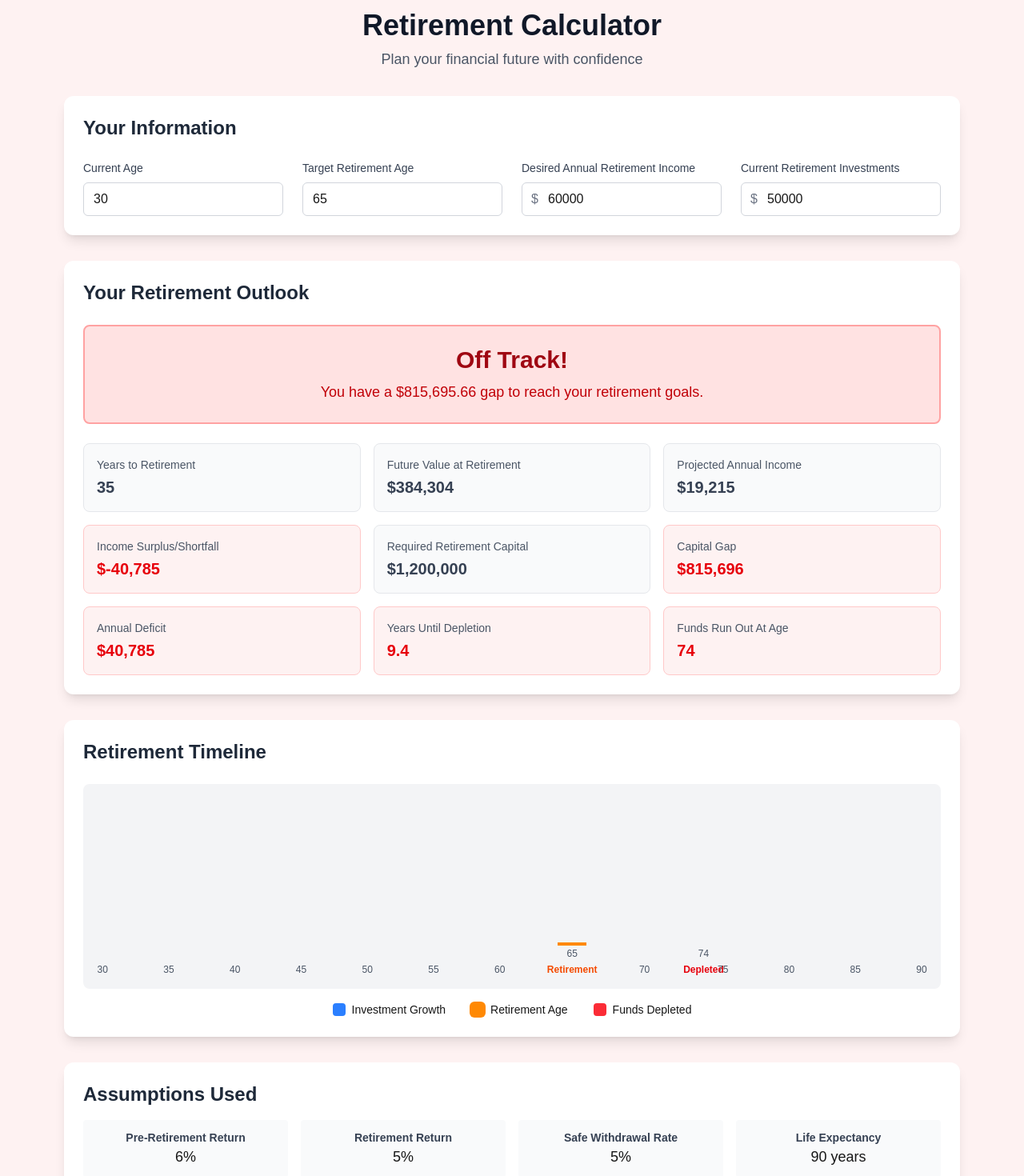
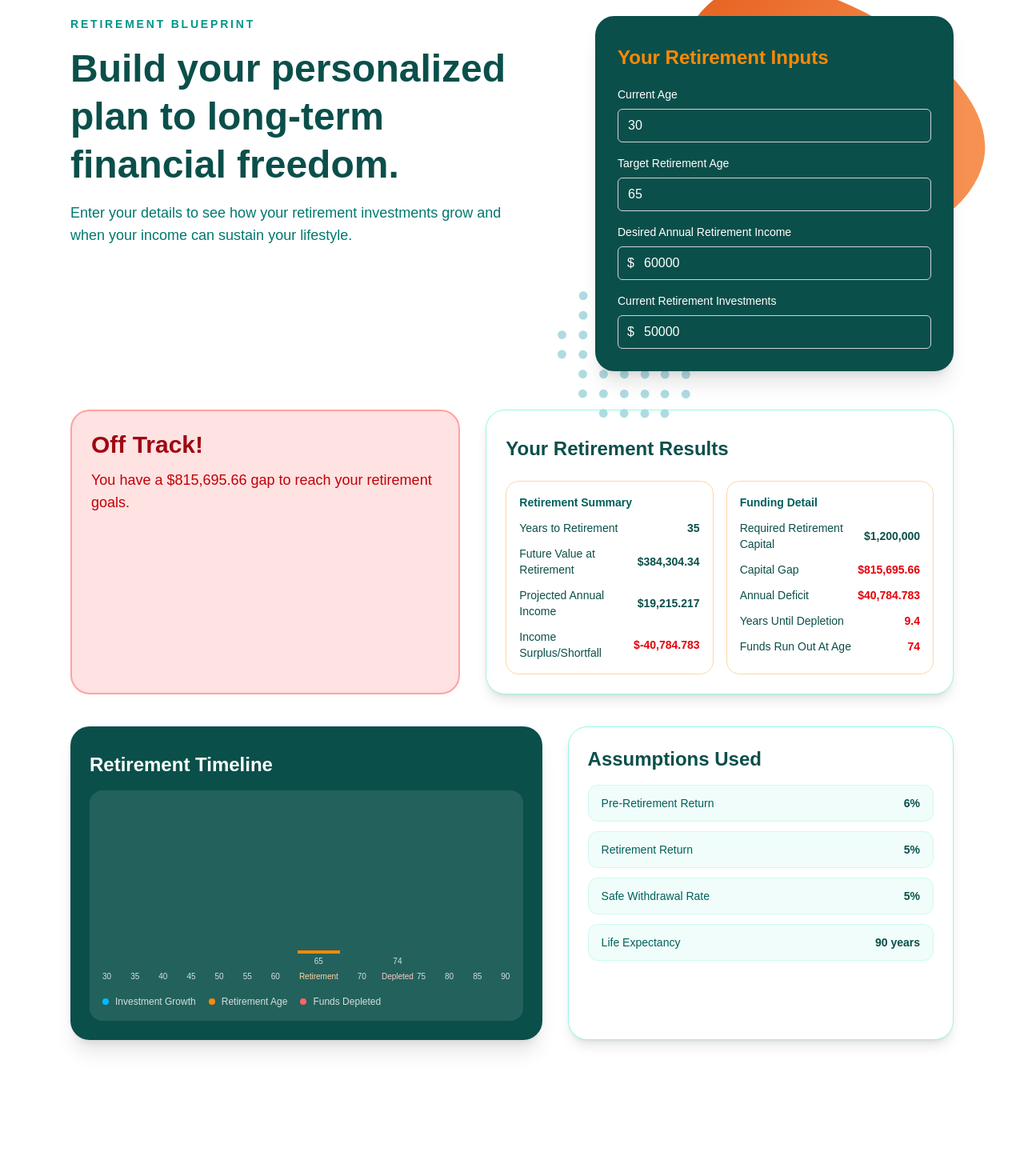
Before and after one commit to UsmanGhafoor42/adam_new_calculator, a Next.js app: page / in a window 1280 px wide. Shown: the part 20-1490 px from the top of the page at 80% size. After the commit the page ends 1360 px from the top, so only its background shows below. Built offline with nearby package versions, Linux system fonts and the light colour scheme.

Commit message:
Make better and professional ui for the calculator and make some conditions.

```diff
--- a/src/app/page.tsx
+++ b/src/app/page.tsx
@@ -39,10 +39,10 @@ const InputField: React.FC<{
   prefix?: string;
 }> = ({ label, value, onChange, min = 0, max, step = 1, prefix = "$" }) => (
   <div className="space-y-2">
-    <label className="block text-sm font-medium text-gray-700">{label}</label>
+    <label className="block text-sm font-medium text-white">{label}</label>
     <div className="relative">
       {prefix && (
-        <span className="absolute left-3 top-1/2 transform -translate-y-1/2 text-gray-500">
+        <span className="absolute left-3 top-1/2 transform -translate-y-1/2 text-white">
           {prefix}
         </span>
       )}
@@ -89,7 +89,7 @@ const ResultCard: React.FC<{
 
   return (
     <div className={`p-4 rounded-lg border ${colorClasses[color]}`}>
-      <div className="text-sm font-medium text-gray-600 mb-1">{label}</div>
+      <div className="text-sm font-medium text-white mb-1">{label}</div>
       <div className="text-xl font-bold">{formatValue()}</div>
     </div>
   );
@@ -245,27 +245,116 @@ export default function RetirementCalculator() {
 
   const maxBalance = Math.max(...timelineData.balances, 1);
 
+  const leftResults = [
+    {
+      label: "Years to Retirement",
+      value: results.yearsToRetirement,
+      type: "number" as const,
+    },
+    {
+      label: "Future Value at Retirement",
+      value: results.futureValueAtRetirement,
+      type: "currency" as const,
+    },
+    {
+      label: "Projected Annual Income",
+      value: results.projectedRetirementIncome,
+      type: "currency" as const,
+    },
+    {
+      label: "Income Surplus/Shortfall",
+      value: results.incomeSurplusOrShortfall,
+      type: "currency" as const,
+      color: results.incomeSurplusOrShortfall >= 0 ? "green" : "red",
+    },
+  ];
+
+  const rightResults = [
+    {
+      label: "Required Retirement Capital",
+      value: results.requiredRetirementCapital,
+      type: "currency" as const,
+    },
+    {
+      label: "Capital Gap",
+      value: results.capitalGap,
+      type: "currency" as const,
+      color: results.capitalGap > 0 ? "red" : "green",
+    },
+    ...(results.annualDeficit > 0
+      ? [
+          {
+            label: "Annual Deficit",
+            value: results.annualDeficit,
+            type: "currency" as const,
+            color: "red" as const,
+          },
+        ]
+      : []),
+    ...(results.yearsUntilDepletion !== Infinity
+      ? [
+          {
+            label: "Years Until Depletion",
+            value: Number(results.yearsUntilDepletion.toFixed(1)),
+            type: "number" as const,
+            color: "red" as const,
+          },
+        ]
+      : []),
+    ...(results.runOutAge < ASSUMPTIONS.LIFE_EXPECTANCY
+      ? [
+          {
+            label: "Funds Run Out At Age",
+            value: Number(results.runOutAge.toFixed(0)),
+            type: "number" as const,
+            color: "red" as const,
+          },
+        ]
+      : []),
+  ];
+
   return (
     <div
-      className={`min-h-screen transition-colors duration-300 ${
-        results.isOnTrack ? "bg-green-50" : "bg-red-50"
-      }`}
+      // className={`min-h-screen transition-colors duration-300 bg-white ${
+      //   results.isOnTrack ? "bg-green-50" : "bg-red-50"
+      // }`}
+      className="min-h-screen transition-colors duration-300 bg-white"
     >
-      <div className="container mx-auto px-4 py-8 max-w-6xl">
-        <div className="text-center mb-8">
-          <h1 className="text-4xl font-bold text-gray-900 mb-2">
-            Retirement Calculator
+      <div className="relative overflow-hidden">
+        <div className="container relative mx-auto px-6 py-10 max-w-6xl">
+          <div className="grid gap-10 lg:grid-cols-[1.1fr_0.9fr] lg:items-start">
+            <div>
+              <p className="text-sm font-semibold uppercase tracking-[0.2em] text-teal-600">
+                Retirement Blueprint
+              </p>
+              <h1 className="mt-4 text-4xl font-bold leading-tight text-teal-900 md:text-5xl">
+                Build your personalized plan to long-term financial freedom.
               </h1>
-          <p className="text-lg text-gray-600">
-            Plan your financial future with confidence
+              <p className="mt-4 text-lg text-teal-700 max-w-xl">
+                Enter your details to see how your retirement investments grow
+                and when your income can sustain your lifestyle.
               </p>
             </div>
+            <div className="relative flex justify-center lg:justify-end">
+              <img
+                src="/blob.svg"
+                alt=""
+                className="pointer-events-none absolute -right-10 -top-10 w-56 max-w-[70vw] sm:w-64 md:w-72 lg:w-96"
+              />
+              <img
+                src="/dots.svg"
+                alt=""
+                className="pointer-events-none absolute -left-4 top-[20rem] w-28 max-w-[45vw] opacity-80 sm:w-32 md:w-36 lg:w-48"
+              />
 
-        <div className="bg-white rounded-xl shadow-lg p-6 mb-8">
-          <h2 className="text-2xl font-semibold mb-6 text-gray-800">
-            Your Information
+              <div className="relative z-10 w-full max-w-md rounded-3xl bg-teal-900 p-6 text-white shadow-xl sm:p-7">
+                {/* <div className="text-sm font-semibold text-orange-400">
+                Step 1
+              </div> */}
+                <h2 className="mt-2 text-2xl font-semibold text-orange-400">
+                  Your Retirement Inputs
                 </h2>
-          <div className="grid grid-cols-1 md:grid-cols-2 lg:grid-cols-4 gap-6">
+                <div className="mt-5 grid gap-4">
                   <InputField
                     label="Current Age"
                     value={inputs.currentAge}
@@ -277,7 +366,9 @@ export default function RetirementCalculator() {
                   <InputField
                     label="Target Retirement Age"
                     value={inputs.targetRetirementAge}
-              onChange={(value) => updateInput("targetRetirementAge", value)}
+                    onChange={(value) =>
+                      updateInput("targetRetirementAge", value)
+                    }
                     min={inputs.currentAge + 1}
                     max={100}
                     prefix=""
@@ -285,119 +376,119 @@ export default function RetirementCalculator() {
                   <InputField
                     label="Desired Annual Retirement Income"
                     value={inputs.desiredAnnualIncome}
-              onChange={(value) => updateInput("desiredAnnualIncome", value)}
+                    onChange={(value) =>
+                      updateInput("desiredAnnualIncome", value)
+                    }
                     min={0}
                     step={1000}
                   />
                   <InputField
                     label="Current Retirement Investments"
                     value={inputs.currentInvestments}
-              onChange={(value) => updateInput("currentInvestments", value)}
+                    onChange={(value) =>
+                      updateInput("currentInvestments", value)
+                    }
                     min={0}
                     step={1000}
                   />
                 </div>
               </div>
+            </div>
+          </div>
 
-        <div className="bg-white rounded-xl shadow-lg p-6 mb-8">
-          <h2 className="text-2xl font-semibold mb-6 text-gray-800">
-            Your Retirement Outlook
-          </h2>
+          <div className="mt-12 grid gap-8 lg:grid-cols-[1fr_1.2fr]">
             <div
-            className={`text-center p-6 rounded-lg mb-6 ${
+              className={`rounded-3xl border-2 p-6 ${
                 results.isOnTrack
-                ? "bg-green-100 border-2 border-green-300"
-                : "bg-red-100 border-2 border-red-300"
+                  ? "border-green-300 bg-green-100"
+                  : "border-red-300 bg-red-100"
               }`}
             >
               <div
-              className={`text-3xl font-bold mb-2 ${
+                className={`text-3xl font-bold ${
                   results.isOnTrack ? "text-green-800" : "text-red-800"
                 }`}
               >
                 {results.isOnTrack ? "On Track!" : "Off Track!"}
               </div>
-            <div
-              className={`text-lg ${
+              <p
+                className={`mt-3 text-lg ${
                   results.isOnTrack ? "text-green-700" : "text-red-700"
                 }`}
               >
                 {results.isOnTrack
                   ? `You're on track to retire at ${inputs.targetRetirementAge} with your desired income.`
-                : `You have a ${results.capitalGap > 0 ? "$" + results.capitalGap.toLocaleString() + " " : ""}gap to reach your retirement goals.`}
+                  : `You have a ${
+                      results.capitalGap > 0
+                        ? "$" + results.capitalGap.toLocaleString() + " "
+                        : ""
+                    }gap to reach your retirement goals.`}
+              </p>
+            </div>
+
+            <div className="rounded-3xl border border-teal-200 bg-white p-6 shadow-lg">
+              {/* <div className="text-sm font-semibold uppercase tracking-wide text-orange-500">
+                Step 2
+              </div> */}
+              <h2 className="mt-2 text-2xl font-semibold text-teal-900">
+                Your Retirement Results
+              </h2>
+              <div className="mt-6 grid gap-4 md:grid-cols-2">
+                {[leftResults, rightResults].map((table, tableIndex) => (
+                  <div
+                    key={tableIndex}
+                    className="rounded-2xl border border-orange-200 p-4"
+                  >
+                    <div className="mb-3 text-sm font-semibold text-teal-800">
+                      {tableIndex === 0
+                        ? "Retirement Summary"
+                        : "Funding Detail"}
+                    </div>
+                    <div className="space-y-3">
+                      {table.map((row) => (
+                        <div
+                          key={row.label}
+                          className="flex items-center justify-between text-sm"
+                        >
+                          <span className="text-teal-900">{row.label}</span>
+                          <span
+                            className={`font-semibold ${
+                              row.color === "green"
+                                ? "text-green-600"
+                                : row.color === "red"
+                                  ? "text-red-600"
+                                  : "text-teal-900"
+                            }`}
+                          >
+                            {row.type === "currency"
+                              ? `$${Number(row.value).toLocaleString()}`
+                              : Number(row.value).toLocaleString()}
+                          </span>
+                        </div>
+                      ))}
+                    </div>
+                  </div>
+                ))}
+              </div>
             </div>
           </div>
 
-          <div className="grid grid-cols-1 md:grid-cols-2 lg:grid-cols-3 gap-4">
-            <ResultCard
-              label="Years to Retirement"
-              value={results.yearsToRetirement}
-              type="number"
-            />
-            <ResultCard
-              label="Future Value at Retirement"
-              value={results.futureValueAtRetirement}
-              type="currency"
-            />
-            <ResultCard
-              label="Projected Annual Income"
-              value={results.projectedRetirementIncome}
-              type="currency"
-            />
-            <ResultCard
-              label="Income Surplus/Shortfall"
-              value={results.incomeSurplusOrShortfall}
-              type="currency"
-              color={results.incomeSurplusOrShortfall >= 0 ? "green" : "red"}
-            />
-            <ResultCard
-              label="Required Retirement Capital"
-              value={results.requiredRetirementCapital}
-              type="currency"
-            />
-            <ResultCard
-              label="Capital Gap"
-              value={results.capitalGap}
-              type="currency"
-              color={results.capitalGap > 0 ? "red" : "green"}
-            />
-            {results.annualDeficit > 0 && (
-              <ResultCard
-                label="Annual Deficit"
-                value={results.annualDeficit}
-                type="currency"
-                color="red"
-              />
-            )}
-            {results.yearsUntilDepletion !== Infinity && (
-              <ResultCard
-                label="Years Until Depletion"
-                value={results.yearsUntilDepletion.toFixed(1)}
-                type="number"
-                color="red"
-              />
-            )}
-            {results.runOutAge < ASSUMPTIONS.LIFE_EXPECTANCY && (
-              <ResultCard
-                label="Funds Run Out At Age"
-                value={results.runOutAge.toFixed(0)}
-                type="number"
-                color="red"
-              />
-            )}
-          </div>
-        </div>
-
-        <div className="bg-white rounded-xl shadow-lg p-6 mb-8">
-          <h2 className="text-2xl font-semibold mb-6 text-gray-800">
+          <div className="mt-10 grid gap-8 lg:grid-cols-[1.1fr_0.9fr]">
+            <div className="rounded-3xl bg-teal-900 p-6 text-white shadow-xl">
+              {/* <div className="text-sm font-semibold text-orange-400">
+                Step 3
+              </div> */}
+              <h2 className="mt-2 text-2xl font-semibold">
                 Retirement Timeline
               </h2>
-          <div className="relative h-64 bg-gray-100 rounded-lg p-4">
-            <div className="absolute inset-0 flex items-end justify-between px-4 pb-4">
+              <div className="mt-4 rounded-2xl bg-white/10 p-4">
+                <div className="relative h-56">
+                  <div className="absolute inset-0 flex items-end justify-between gap-1">
                     {timelineData.ages.map((age, index) => {
                       const balance = timelineData.balances[index];
                       const height = (balance / maxBalance) * 100;
-                const isRetirementAge = age === inputs.targetRetirementAge;
+                      const isRetirementAge =
+                        age === inputs.targetRetirementAge;
                       const isRunOutAge =
                         age === Math.floor(results.runOutAge) &&
                         results.runOutAge < ASSUMPTIONS.LIFE_EXPECTANCY;
@@ -405,30 +496,30 @@ export default function RetirementCalculator() {
                       return (
                         <div
                           key={age}
-                    className="flex flex-col items-center flex-1 max-w-8"
+                          className="flex flex-1 flex-col items-center"
                         >
                           <div
-                      className={`w-full transition-all duration-300 rounded-t ${
+                            className={`w-full rounded-t transition-all duration-300 ${
                               balance > 0
                                 ? results.isOnTrack
-                            ? "bg-green-500"
-                            : "bg-blue-500"
-                          : "bg-red-500"
+                                  ? "bg-green-400"
+                                  : "bg-sky-400"
+                                : "bg-red-400"
                             } ${isRetirementAge ? "ring-2 ring-orange-400" : ""}`}
                             style={{ height: `${height}%` }}
                           />
-                    <div className="text-xs mt-1 text-gray-600">
+                          <div className="text-[10px] mt-1 text-white/80">
                             {age % 5 === 0 || isRetirementAge || isRunOutAge
                               ? age
                               : ""}
                           </div>
                           {isRetirementAge && (
-                      <div className="text-xs text-orange-600 font-semibold mt-1">
+                            <div className="text-[10px] text-orange-200 mt-1">
                               Retirement
                             </div>
                           )}
                           {isRunOutAge && (
-                      <div className="text-xs text-red-600 font-semibold mt-1">
+                            <div className="text-[10px] text-red-200 mt-1">
                               Depleted
                             </div>
                           )}
@@ -437,56 +528,55 @@ export default function RetirementCalculator() {
                     })}
                   </div>
                 </div>
-          <div className="mt-4 flex justify-center space-x-8 text-sm">
-            <div className="flex items-center">
-              <div className="w-4 h-4 bg-blue-500 rounded mr-2"></div>
-              <span>Investment Growth</span>
+                <div className="mt-4 flex flex-wrap gap-4 text-xs text-white/80">
+                  <div className="flex items-center gap-2">
+                    <div className="h-2 w-2 rounded-full bg-sky-400" />
+                    Investment Growth
                   </div>
-            <div className="flex items-center">
-              <div className="w-4 h-4 bg-orange-400 rounded mr-2 ring-2 ring-orange-400"></div>
-              <span>Retirement Age</span>
+                  <div className="flex items-center gap-2">
+                    <div className="h-2 w-2 rounded-full bg-orange-400" />
+                    Retirement Age
                   </div>
                   {results.runOutAge < ASSUMPTIONS.LIFE_EXPECTANCY && (
-              <div className="flex items-center">
-                <div className="w-4 h-4 bg-red-500 rounded mr-2"></div>
-                <span>Funds Depleted</span>
+                    <div className="flex items-center gap-2">
+                      <div className="h-2 w-2 rounded-full bg-red-400" />
+                      Funds Depleted
                     </div>
                   )}
                 </div>
               </div>
+            </div>
 
-        <div className="bg-white rounded-xl shadow-lg p-6">
-          <h2 className="text-2xl font-semibold mb-4 text-gray-800">
+            <div className="rounded-3xl border border-teal-200 bg-white p-6 shadow-lg">
+              <h2 className="text-2xl font-semibold text-teal-900">
                 Assumptions Used
               </h2>
-          <div className="grid grid-cols-1 md:grid-cols-2 lg:grid-cols-4 gap-4 text-sm">
-            <div className="text-center p-3 bg-gray-50 rounded">
-              <div className="font-semibold text-gray-700">
-                Pre-Retirement Return
+              <div className="mt-4 grid gap-3 text-sm">
+                <div className="flex items-center justify-between rounded-xl border border-teal-100 bg-teal-50 px-4 py-3">
+                  <span className="text-teal-800">Pre-Retirement Return</span>
+                  <span className="font-semibold text-teal-900">
+                    {(ASSUMPTIONS.PRE_RETIREMENT_RETURN * 100).toFixed(0)}%
+                  </span>
                 </div>
-              <div className="text-lg">
-                {(ASSUMPTIONS.PRE_RETIREMENT_RETURN * 100).toFixed(0)}%
+                <div className="flex items-center justify-between rounded-xl border border-teal-100 bg-teal-50 px-4 py-3">
+                  <span className="text-teal-800">Retirement Return</span>
+                  <span className="font-semibold text-teal-900">
+                    {(ASSUMPTIONS.RETIREMENT_RETURN * 100).toFixed(0)}%
+                  </span>
+                </div>
+                <div className="flex items-center justify-between rounded-xl border border-teal-100 bg-teal-50 px-4 py-3">
+                  <span className="text-teal-800">Safe Withdrawal Rate</span>
+                  <span className="font-semibold text-teal-900">
+                    {(ASSUMPTIONS.SAFE_WITHDRAWAL_RATE * 100).toFixed(0)}%
+                  </span>
+                </div>
+                <div className="flex items-center justify-between rounded-xl border border-teal-100 bg-teal-50 px-4 py-3">
+                  <span className="text-teal-800">Life Expectancy</span>
+                  <span className="font-semibold text-teal-900">
+                    {ASSUMPTIONS.LIFE_EXPECTANCY} years
+                  </span>
                 </div>
               </div>
-            <div className="text-center p-3 bg-gray-50 rounded">
-              <div className="font-semibold text-gray-700">
-                Retirement Return
-              </div>
-              <div className="text-lg">
-                {(ASSUMPTIONS.RETIREMENT_RETURN * 100).toFixed(0)}%
-              </div>
-            </div>
-            <div className="text-center p-3 bg-gray-50 rounded">
-              <div className="font-semibold text-gray-700">
-                Safe Withdrawal Rate
-              </div>
-              <div className="text-lg">
-                {(ASSUMPTIONS.SAFE_WITHDRAWAL_RATE * 100).toFixed(0)}%
-              </div>
-            </div>
-            <div className="text-center p-3 bg-gray-50 rounded">
-              <div className="font-semibold text-gray-700">Life Expectancy</div>
-              <div className="text-lg">{ASSUMPTIONS.LIFE_EXPECTANCY} years</div>
             </div>
           </div>
         </div>
```
Also changed, not shown: public/blob.svg (added), public/dots.svg (added). Lines whose indentation alone changed are shown as unchanged.
